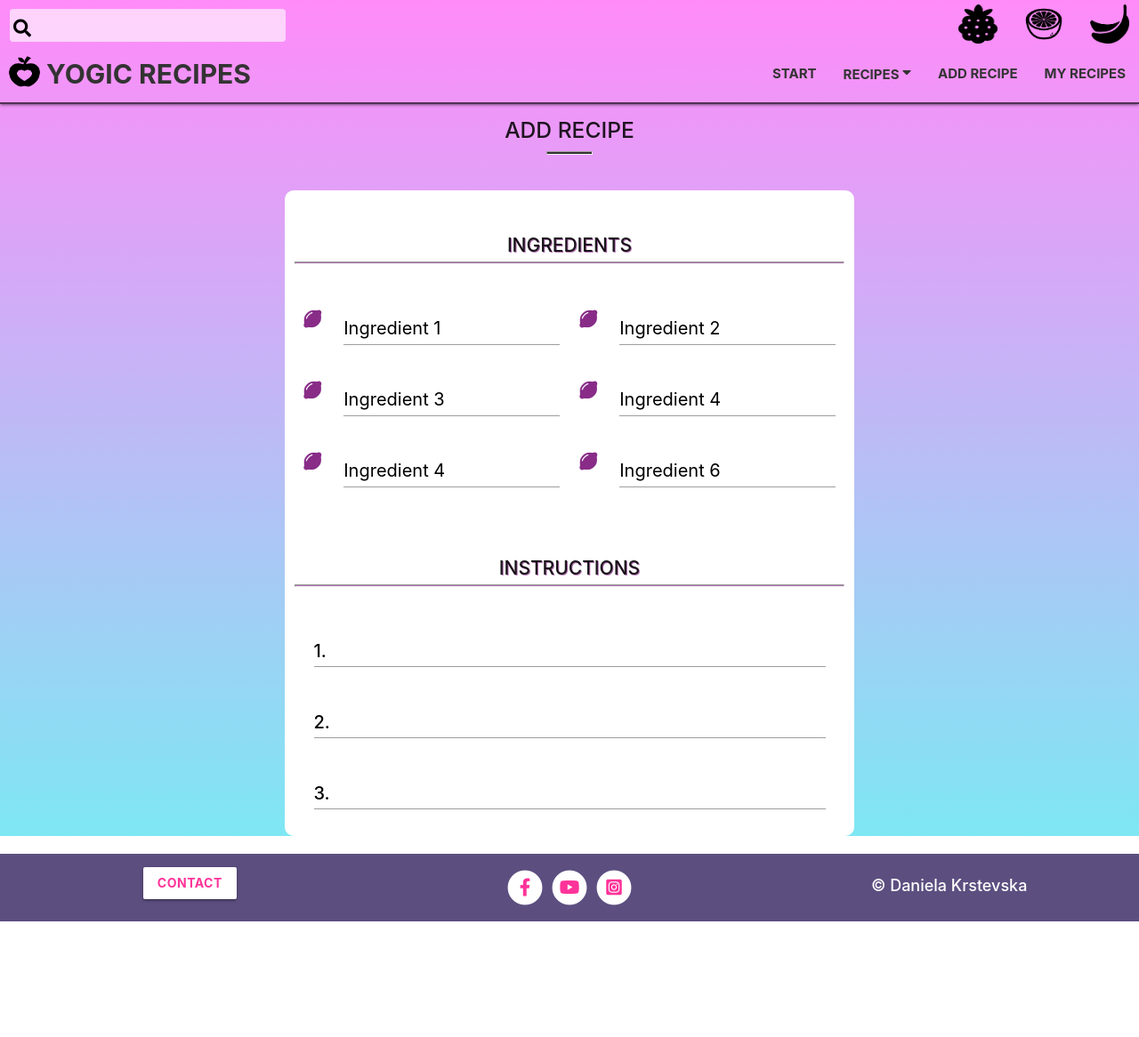
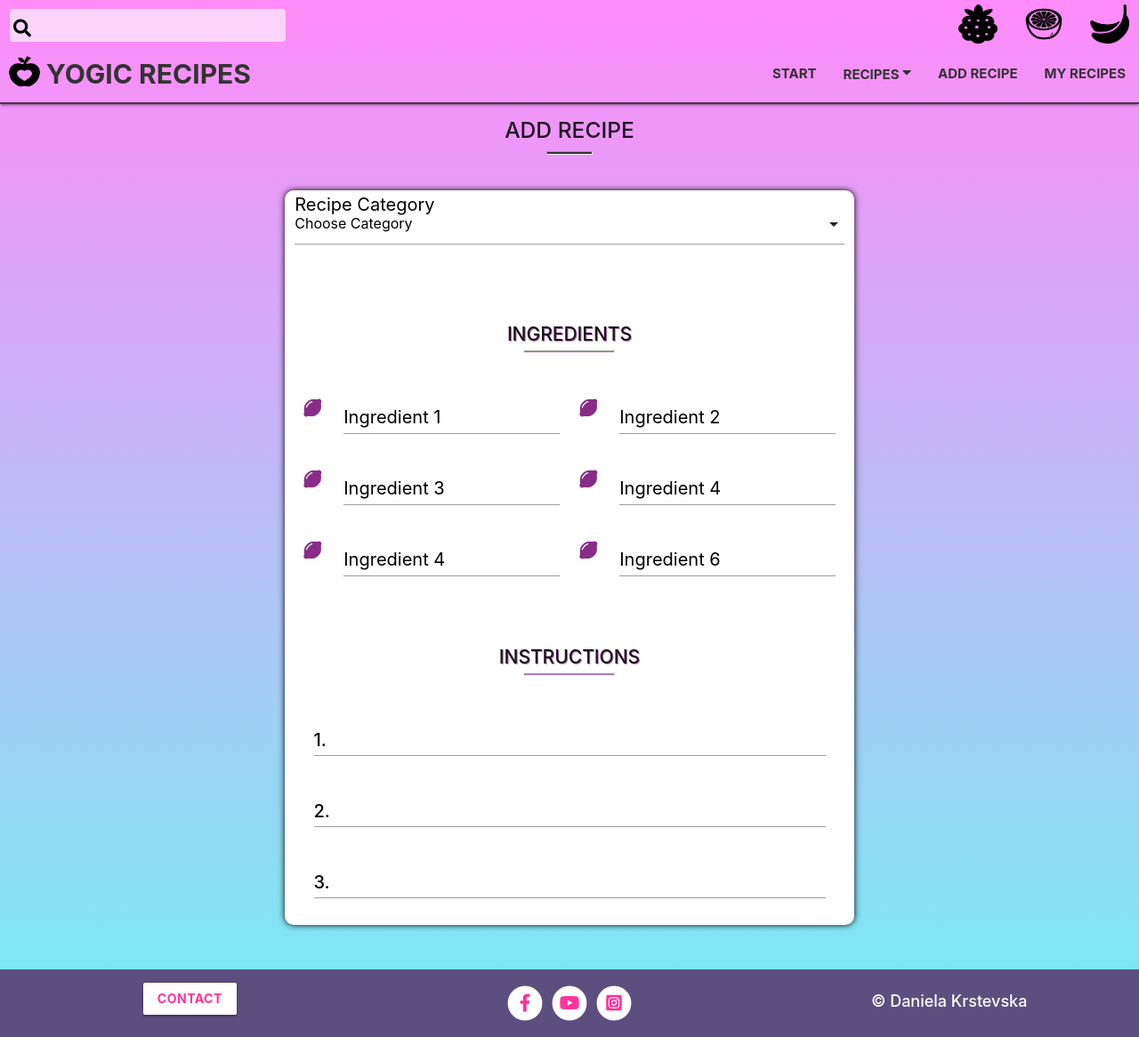
Before and after one commit to Code-Institute-Submissions/data-centric-1, a Flask app: page / in a window 1280 px wide. Shown: the whole page at 89% size. Before the commit the page ends 1036 px from the top, so only its background shows below. Run offline with Flask 2, Linux system fonts and the light colour scheme; some libraries are stand-ins or nearby versions.

Commit message:
added select dropdown for category

```diff
--- a/static/css/style.css
+++ b/static/css/style.css
@@ -348,6 +348,8 @@ td {
 .form-bg {
     background: white;
     border-radius: 10px;
+    margin-bottom: 50px;
+    box-shadow: 0px 0px 7px black;
 }
 
 .fas.fa-lemon.prefix {
@@ -368,7 +370,7 @@ td {
 }
 
 .form-hr {
-    width: auto;
+    width: 100px;
     background: rgba(114, 6, 114, 0.568);
     margin-top: 0;
     padding-top: 0;
@@ -380,6 +382,10 @@ td {
 .form-heading {
     margin-top: 50px;
     text-shadow: 1px 1px rgba(114, 6, 114, 0.568);
+}
+
+.row-form {
+    margin-bottom: 0;
 }
 
 /*-------------------------------------media queries*/
--- a/static/js/script.js
+++ b/static/js/script.js
@@ -2,4 +2,5 @@
     $('.sidenav').sidenav();
     $(".dropdown-trigger").dropdown({ hover: false });
     $('.modal').modal();
+    $('select').formSelect();
   });
--- a/templates/add_recipe.html
+++ b/templates/add_recipe.html
@@ -9,8 +9,22 @@
 </div>
 
 
-<div class="row">
-    <form class="col s12 m10 offset-m1 l6 offset-l3 form-bg">
+<div class="row row-form">
+    <form class="col s12 m10 offset-m1 l6 offset-l3 form-bg" method="POST">
+        <div class="row">
+        <!--category-->
+            <div class="input-field col s12">
+               <select id="category" name="category" class="validate" required>
+                    <option value="" disabled selected>Choose Category</option>
+                    <option value="1">Option 1</option>
+                    <option value="2">Option 2</option>
+                    <option value="3">Option 3</option>
+                </select>
+                <label for="category">Recipe Category</label>
+            </div>
+        </div>
+
+        <!--heading ingredients-->
         <div class="row">
             <div class="col s12 center-align">
                 <h6 class="form-heading">INGREDIENTS</h6>
@@ -70,6 +84,7 @@
                 <label for="ingredient10">Ingredient 10</label>
             </div>
         </div><!--/row-ingredients-->
+        <!--heading instructions-->
          <div class="row">
             <div class="col s12 center-align">
                 <h6 class="form-heading">INSTRUCTIONS</h6>
```
